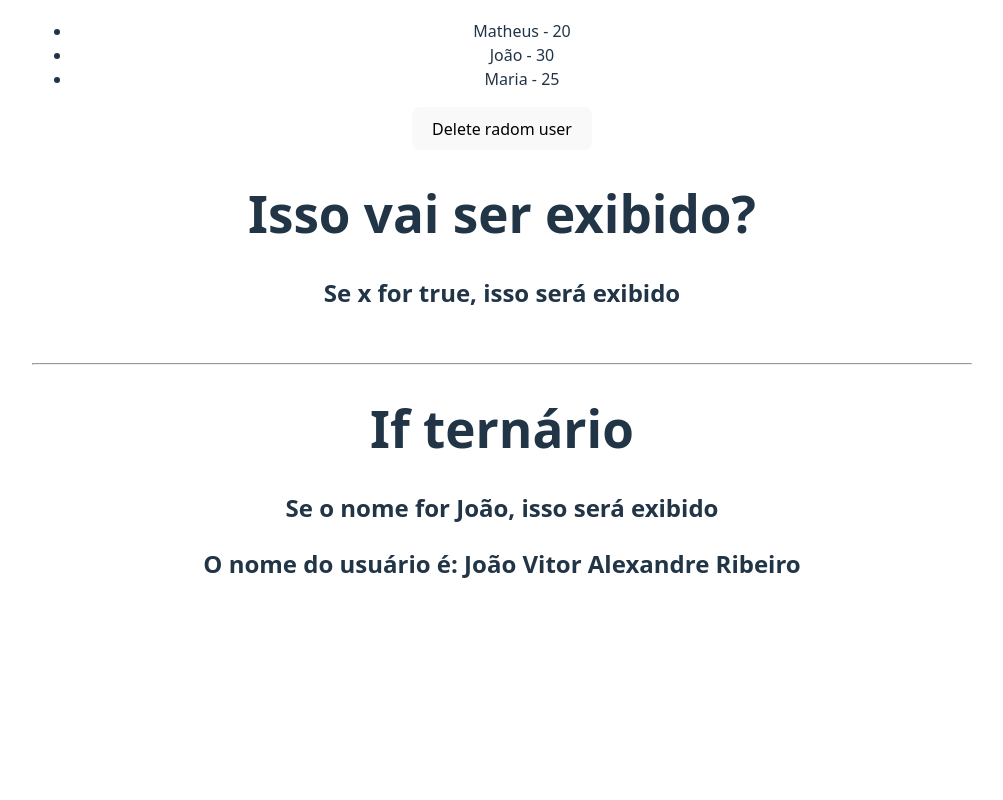
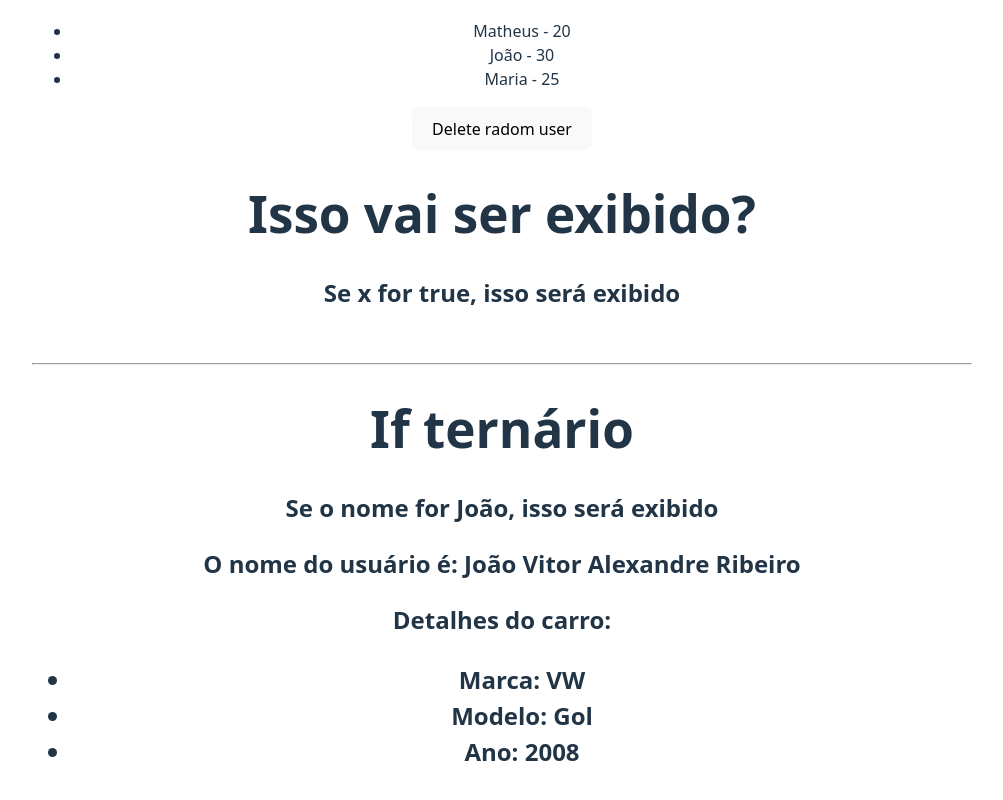
Before and after one commit to joao-vittorr/estudo-react-native, a React (Vite) app in the folder 3_avancando_em_react/avancando/: page / in a window 1280 px wide. Shown: the part 424-1224 px from the top of the page, without its empty margins (138-1141 px from the left). Before the commit the page ends 1058 px from the top, so only its background shows below. Built offline with nearby package versions, Linux system fonts and the light colour scheme.

Commit message:
Adicionando props

```diff
--- a/3_avancando_em_react/avancando/src/App.jsx
+++ b/3_avancando_em_react/avancando/src/App.jsx
@@ -4,6 +4,7 @@ import ManageData from "./components/ManageData";
 import ListRender from "./components/ListRender";
 import CondicionalRender from "./components/CondicionalRender";
 import ShowUserName from "./components/ShowUserName";
+import CarDetails from "./components/CarDetails";
 
 function App() {
   return (
@@ -13,7 +14,10 @@ function App() {
         <ManageData> </ManageData>
         <ListRender> </ListRender>
         <CondicionalRender> </CondicionalRender>
+        {/* props */}
         <ShowUserName name="João Vitor Alexandre Ribeiro "> </ShowUserName>
+        {/* destructuring */}
+        <CarDetails marca="VW" modelo="Gol" ano={2008}> </CarDetails>
       </div>
     </>
   );
--- /dev/null
+++ b/3_avancando_em_react/avancando/src/components/CarDetails.jsx
@@ -0,0 +1,24 @@
+import React from "react";
+
+const CarDetails = (props) => {
+  return (
+    <div>
+      <h2>
+        Detalhes do carro: <br />
+        <ul>
+            <li>
+                <strong>Marca:</strong> {props.marca}
+            </li>
+            <li>
+                <strong>Modelo:</strong> {props.modelo}
+            </li>
+            <li>
+                <strong>Ano:</strong> {props.ano}
+            </li>
+        </ul>
+      </h2>
+    </div>
+  );
+};
+
+export default CarDetails;
```
